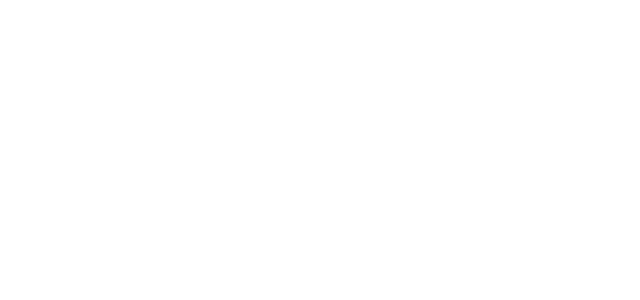
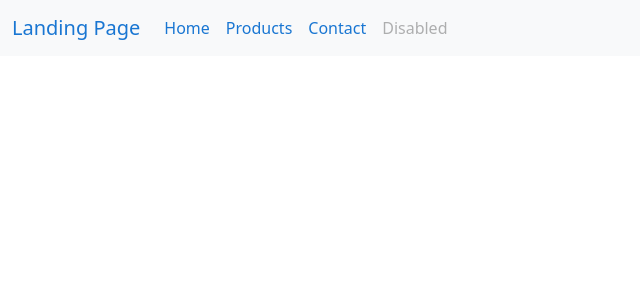
Before and after one commit to cmargok/initial-app, an Angular app: page / in a window 1280 px wide. Shown: the top 300 px of the page, without its empty margins (0-640 px from the left). Built offline with nearby package versions, Linux system fonts and the light colour scheme.

Commit message:
some changes

```diff
--- a/angular.json
+++ b/angular.json
@@ -25,9 +25,12 @@
               "src/assets"
             ],
             "styles": [
-              "src/styles.css"
+              "src/styles.css",
+              "node_modules/bootstrap/dist/css/bootstrap.min.css"
             ],
-            "scripts": []
+            "scripts": [
+              "node_modules/bootstrap/dist/js/bootstrap.bundle.min.js"
+            ]
           },
           "configurations": {
             "production": {
@@ -87,9 +90,12 @@
               "src/assets"
             ],
             "styles": [
-              "src/styles.css"
+              "src/styles.css",
+              "node_modules/bootstrap/dist/css/bootstrap.min.css"
             ],
-            "scripts": []
+            "scripts": [
+              "node_modules/bootstrap/dist/js/bootstrap.bundle.min.js"
+            ]
           }
         }
       }
--- a/package.json
+++ b/package.json
@@ -18,6 +18,7 @@
     "@angular/platform-browser": "^16.2.0",
     "@angular/platform-browser-dynamic": "^16.2.0",
     "@angular/router": "^16.2.0",
+    "bootstrap": "^5.3.3",
     "rxjs": "~7.8.0",
     "tslib": "^2.3.0",
     "zone.js": "~0.13.0"
--- a/src/app/app.component.html
+++ b/src/app/app.component.html
@@ -1,10 +1,27 @@
-
-
-<div class="content" role="main">
-
-
-
-</div>
+<nav class="navbar navbar-expand-lg bg-body-tertiary">
+  <div class="container-fluid">
+    <a class="navbar-brand">Landing Page</a>
+    <button class="navbar-toggler" type="button" data-bs-toggle="collapse" data-bs-target="#navbarNav" aria-controls="navbarNav" aria-expanded="false" aria-label="Toggle navigation">
+      <span class="navbar-toggler-icon"></span>
+    </button>
+    <div class="collapse navbar-collapse" id="navbarNav">
+      <ul class="navbar-nav">
+        <li class="nav-item">
+          <a class="nav-link" aria-current="page">Home</a>
+        </li>
+        <li class="nav-item">
+          <a class="nav-link">Products</a>
+        </li>
+        <li class="nav-item">
+          <a class="nav-link">Contact</a>
+        </li>
+        <li class="nav-item">
+          <a class="nav-link disabled" aria-disabled="true">Disabled</a>
+        </li>
+      </ul>
+    </div>
+  </div>
+</nav>
 
 
 
--- a/src/app/app.module.ts
+++ b/src/app/app.module.ts
@@ -11,8 +11,7 @@
   ],
   imports: [
     BrowserModule,
-    AppRoutingModule,
-    FormsModule
+    AppRoutingModule
   ],
   providers: [],
   bootstrap: [AppComponent]
```
Also changed, not shown: 1 other file (tests, documents, lock files or other folders).
